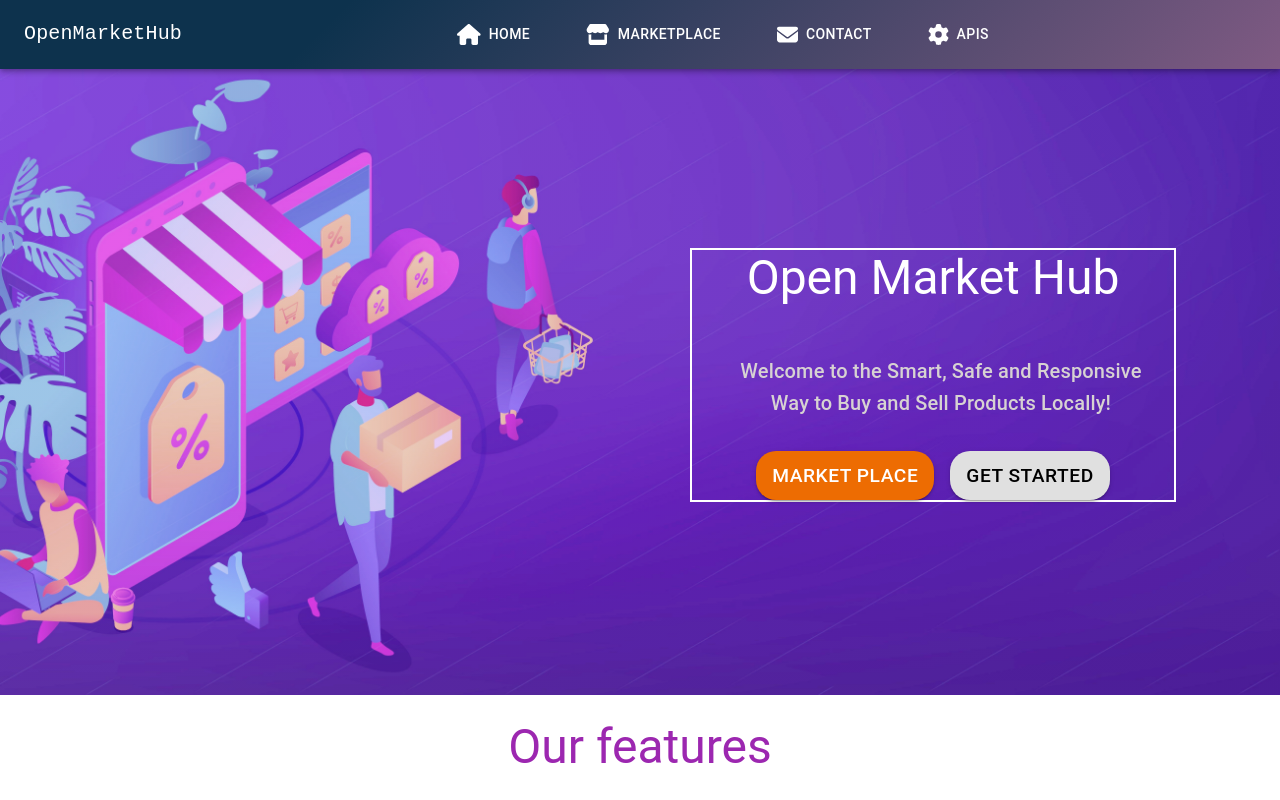
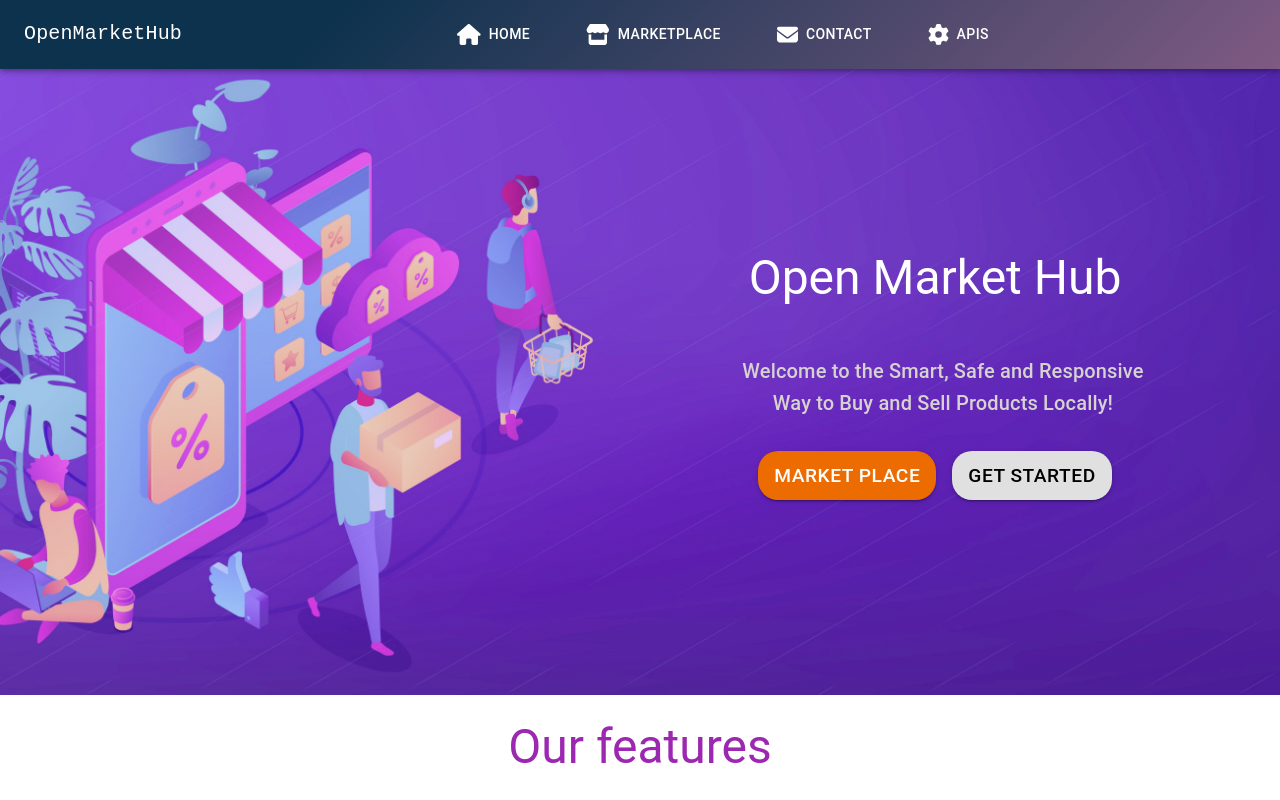
Before and after one commit to sansubed/open-market-hub-frontend, a React (Vite) app: page / in a window 1280 px wide. Shown: the top 800 px of the page. Built offline with nearby package versions, Linux system fonts and the light colour scheme.

Commit message:
border removed

```diff
--- a/src/components/Hero/Hero.tsx
+++ b/src/components/Hero/Hero.tsx
@@ -33,7 +33,6 @@ const Hero = () => {
             justifyContent: "center",
             flexDirection: "column",
             alignItems: "center",
-            border: "2px solid white",
           }}
         >
           <AnimatedText color="white" text="Open Market Hub" variant="h3" />
```
